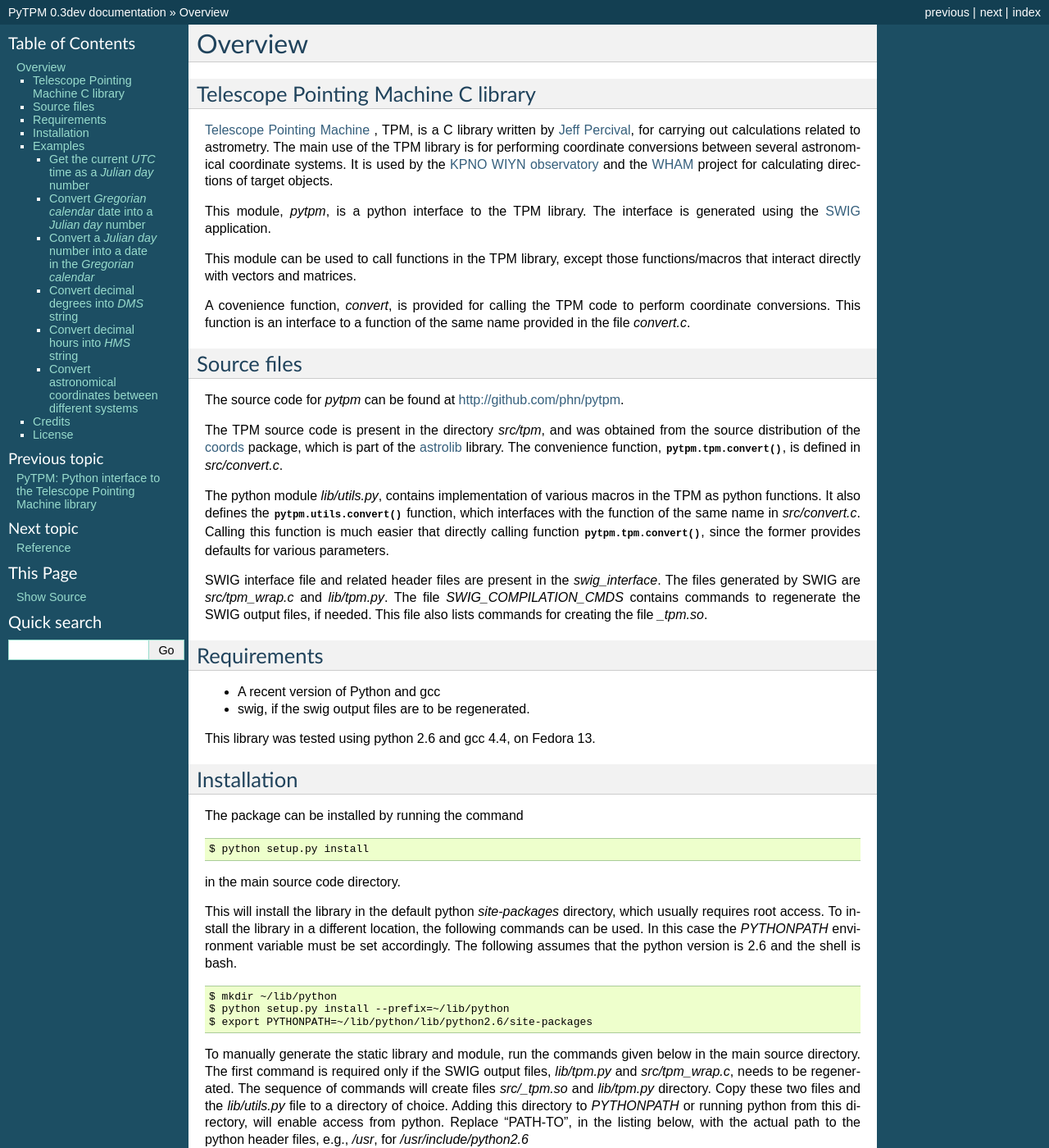
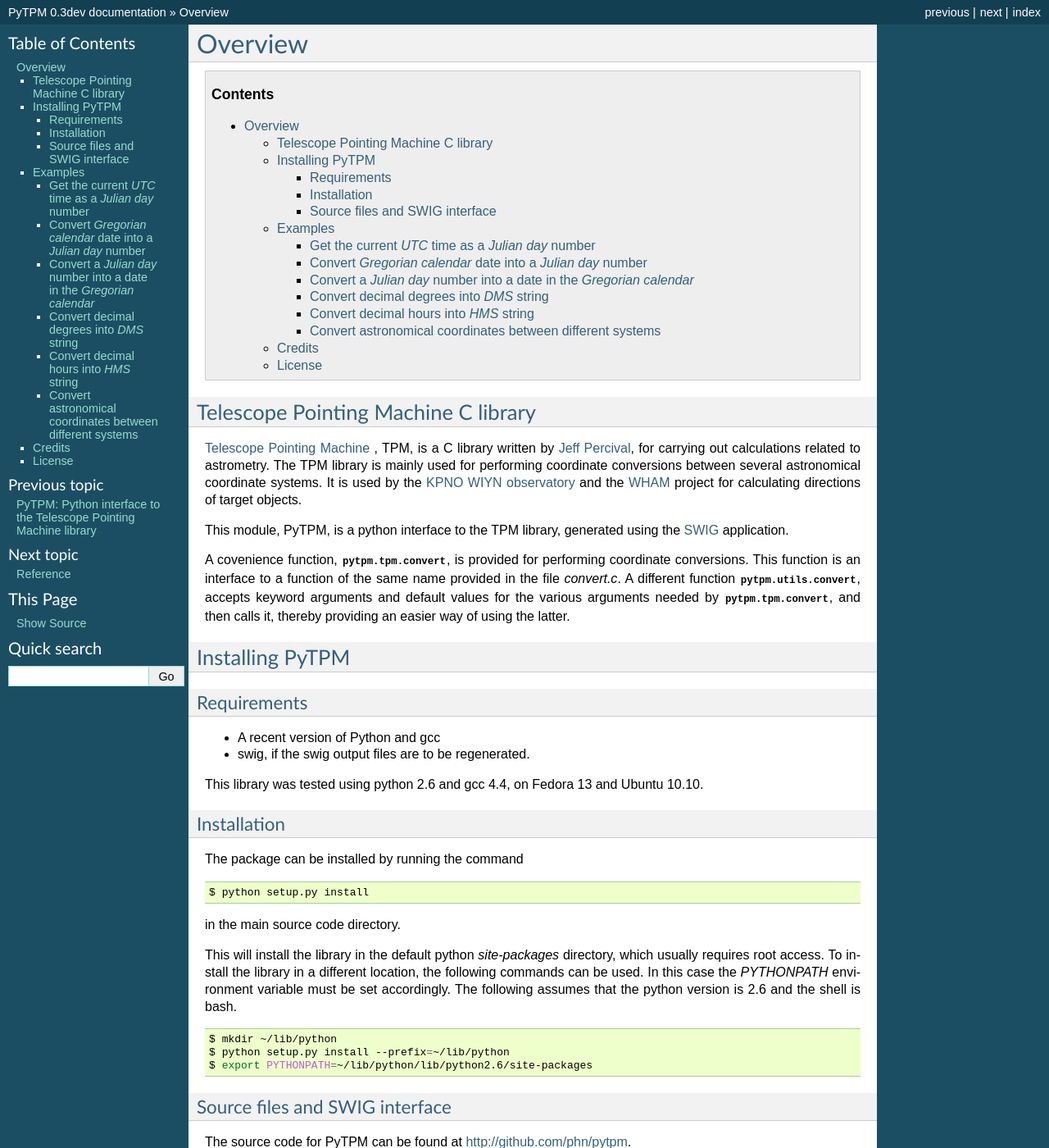
Before and after one commit to phn/pytpm, a Sphinx documentation site: the page built from doc/overview.rst, in a window 1280 px wide and 1400 px high. Shown: the whole window at 82% size. Built offline with Sphinx 7.4.7, drawn with Linux system fonts in a browser that asks for light colours; formulas are drawn with MathJax 3; some of the changed text lies outside the part shown.

Commit message:
More additions to documentation.

```diff
--- a/doc/conf.py
+++ b/doc/conf.py
@@ -76,6 +76,7 @@
 
 # If true, '()' will be appended to :func: etc. cross-reference text.
 #add_function_parentheses = True
+add_function_parentheses = False
 
 # If true, the current module name will be prepended to all description
 # unit titles (such as .. function::).
@@ -183,7 +184,7 @@
 # Grouping the document tree into LaTeX files. List of tuples
 # (source start file, target name, title, author, documentclass [howto/manual]).
 latex_documents = [
-  ('contents', 'pytpm.tex', u'PyTPM Documentation',
+  ('index', 'pytpm.tex', u'PyTPM Documentation',
    u'Prasanth Nair', 'manual'),
 ]
 
--- a/doc/index.rst
+++ b/doc/index.rst
@@ -11,7 +11,7 @@
 Percival.
 
 .. toctree::
-   :maxdepth: 0
+   :maxdepth: 1
 
    overview.rst
    reference.rst
--- a/doc/overview.rst
+++ b/doc/overview.rst
@@ -1,6 +1,9 @@
 ==========
  Overview
 ==========
+
+
+.. contents::
 
 Telescope Pointing Machine C library
 ====================================
@@ -15,62 +18,44 @@
 .. _KPNO: http://www.noao.edu/kpno
 .. _ipython: http://ipython.scipy.org
 
+.. currentmodule:: pytpm
+
 `Telescope Pointing Machine`_ , TPM, is a C library written by `Jeff
 Percival`_, for carrying out calculations related to astrometry. The
-main use of the TPM library is for performing coordinate conversions
+TPM library is mainly used for performing coordinate conversions
 between several astronomical coordinate systems. It is used by the
 `KPNO WIYN observatory`_ and the WHAM_ project for calculating
 directions of target objects.
 
-This module, *pytpm*, is a python interface to the TPM library. The
-interface is generated using the SWIG_ application.
+This module, PyTPM, is a python interface to the TPM library,
+generated using the SWIG_ application.
 
-This module can be used to call functions in the TPM library, except
-those functions/macros that interact directly with vectors and
-matrices.
+A covenience function, :func:`pytpm.tpm.convert`, is provided for
+performing coordinate conversions. This function is an interface to a
+function of the same name provided in the file *convert.c*. A
+different function :func:`pytpm.utils.convert`, accepts keyword
+arguments and default values for the various arguments needed by
+:func:`pytpm.tpm.convert`, and then calls it, thereby providing an
+easier way of using the latter.
 
-A covenience function, *convert*, is provided for calling the TPM code
-to perform coordinate conversions. This function is an interface to a
-function of the same name provided in the file *convert.c*.
-
-Source files
-============
-
-The source code for *pytpm* can be found at http://github.com/phn/pytpm.
-
-The TPM source code is present in the directory *src/tpm*, and was
-obtained from the source distribution of the coords_ package, which is
-part of the astrolib_ library. The convenience function,
-:func:`pytpm.tpm.convert`, is defined in *src/convert.c*.
-
-The python module *lib/utils.py*, contains implementation of various
-macros in the TPM as python functions. It also defines the
-:func:`pytpm.utils.convert`
-function, which interfaces with the function of the same name in
-*src/convert.c*. Calling this function is much easier that directly calling
-function :func:`pytpm.tpm.convert`, since the former provides defaults for
-various parameters.
-
-SWIG interface file and related header files are present in the
-*swig_interface*. The files generated by SWIG are *src/tpm_wrap.c* and
-*lib/tpm.py*. The file *SWIG_COMPILATION_CMDS* contains commands to
-regenerate the SWIG output files, if needed. This file also lists
-commands for creating the file *_tpm.so*.
+Installing PyTPM
+================
 
 Requirements
-============
+------------
 
 + A recent version of Python and gcc
 + swig, if the swig output files are to be regenerated.
 
-This library was tested using python 2.6 and gcc 4.4, on Fedora 13.
+This library was tested using python 2.6 and gcc 4.4, on Fedora 13 and
+Ubuntu 10.10.
 
 Installation
-============
+------------
 
 The package can be installed by running the command
 
-::
+.. code-block:: sh
 
   $ python setup.py install
 
@@ -83,25 +68,50 @@
 The following assumes that the python version is 2.6 and the shell is
 bash.
 
-::
+.. code-block:: sh
 
   $ mkdir ~/lib/python
   $ python setup.py install --prefix=~/lib/python
   $ export PYTHONPATH=~/lib/python/lib/python2.6/site-packages
 
 
+Source files and SWIG interface
+-------------------------------
+
+The source code for PyTPM can be found at http://github.com/phn/pytpm.
+
+The TPM source code is present in the directory *src/tpm*, and was
+obtained from the source distribution of the coords_ package, which is
+part of the astrolib_ library. The convenience function,
+:func:`pytpm.tpm.convert`, is defined in *src/convert.c*.
+
+The python module *lib/utils.py*, contains implementation of various
+macros in TPM as python functions. It also defines the
+:func:`pytpm.utils.convert` function, which calls the function
+:func:`pytpm.tpm.convert`, which itself is an interface to the
+function *convert* in *src/convert.c*. Calling this function is
+much easier that directly calling function :func:`pytpm.tpm.convert`,
+since the former provides defaults for various arguments.
+
+SWIG interface file and related header files are present in the
+*swig_interface* directory. The files generated by SWIG are
+*src/tpm_wrap.c* and *lib/tpm.py*. The file *SWIG_COMPILATION_CMDS*
+contains commands to regenerate the SWIG output files, if needed. This
+file also lists commands for creating the file *_tpm.so* and are also
+described below.
+
 To manually generate the static library and module, run the commands
 given below in the main source directory.  The first command is
 required only if the SWIG output files, *lib/tpm.py* and
-*src/tpm_wrap.c*, needs to be regenerated. The sequence of commands
-will create files *src/_tpm.so* and *lib/tpm.py*
-directory. Copy these two files and the *lib/utils.py* file to a
+*src/tpm_wrap.c*, need to be regenerated. The sequence of commands
+will create files *src/_tpm.so* and *lib/tpm.py* . Copy these
+two files, and the files *lib/utils.py* and *lib/__init__.py* to a
 directory of choice. Adding this directory to *PYTHONPATH* or running
 python from this directory, will enable access from python. Replace
 "PATH-TO", in the listing below, with the actual path to the python
-header files, e.g., */usr*, for */usr/include/python2.6*
+header files, e.g., */usr* for */usr/include/python2.6*
 
-::
+.. code-block:: sh
 
   $ swig -python -o src/tpm_wrap.c -outdir lib/ swig_interface/tpm.i
   $ gcc -c src/tpm/*.c src/tpm_wrap.c src/convert.c -I PATH-TO/include/python2.6
@@ -259,7 +269,7 @@
 transformation with one function call, similar to the way the *TPM* C
 library is used. The signature of the this function is:
 
-::
+.. code-block:: python
 
   tpm.utils.convert(x=0.0, y=0.0, s1=6, s2=19, epoch=2451545.0,
                     equinox=2451545.0, timetag=None, lon=-111.598333,
--- a/doc/reference.rst
+++ b/doc/reference.rst
@@ -1,5 +1,18 @@
 Reference
 =========
+
+.. currentmodule:: pytpm
+
+The PyTPM library is divided into two parts: :mod:`pytpm.tpm` and
+:mod:`pytpm.utils`. The former provides access to all functions in the
+TPM library and the latter provides python functions that perform the
+same calculations as the C macros defined in TPM.
+
+In addition, a function :func:`tpm.convert` is provided for performing
+coordinate conversions. Another function :func:`utils.convert` is also
+provided to make it easier in calling :func:`tpm.convert`, by
+providing keyword arguments and default values for most of the
+arguments needed by :func:`tpm.convert``.
 
 .. toctree::
     :maxdepth: 0
```
